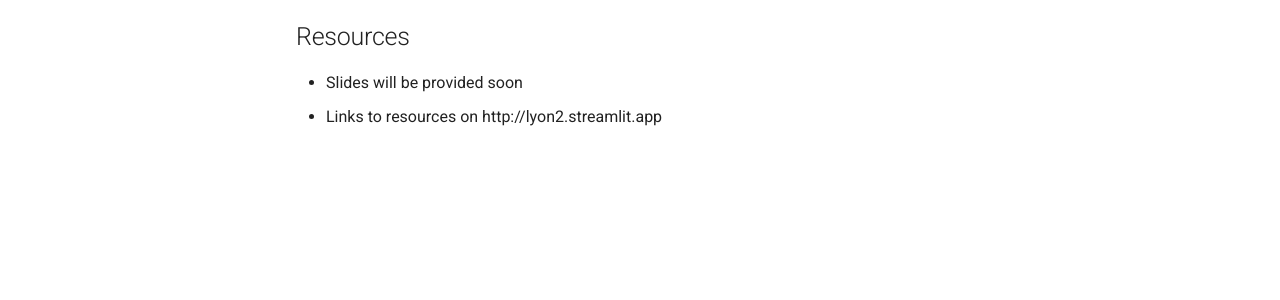
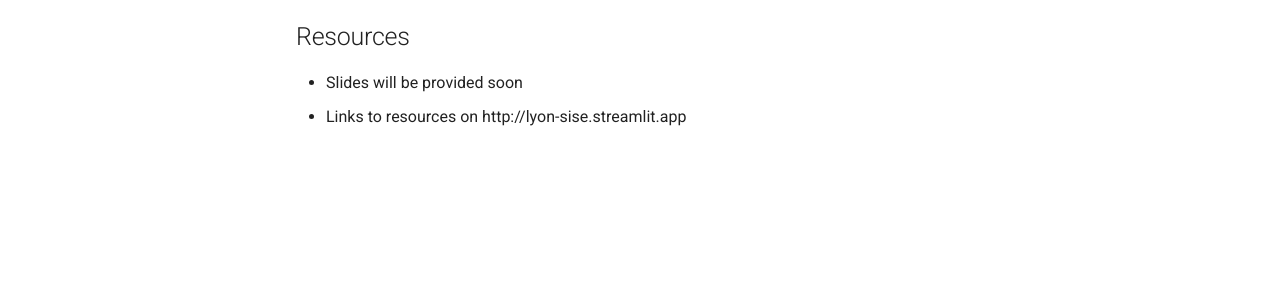
Before and after one commit to andfanilo/lyon2, an MkDocs documentation site: the page built from docs/index.md, in a window 1280 px wide. Shown: the part 335-635 px from the top of the page. Built offline with MkDocs 1.6.1 and Material for MkDocs 9.7.7, drawn with Linux system fonts in a browser that asks for light colours; some of the changed lines change nothing that is shown.

Commit message:
Fix Streamlit app URL

```diff
--- a/docs/index.md
+++ b/docs/index.md
@@ -9,4 +9,4 @@ This suite of tutorials will go through:
 ## Resources
 
 - Slides will be provided soon
-- Links to resources on http://lyon2.streamlit.app
+- Links to resources on http://lyon-sise.streamlit.app
```
